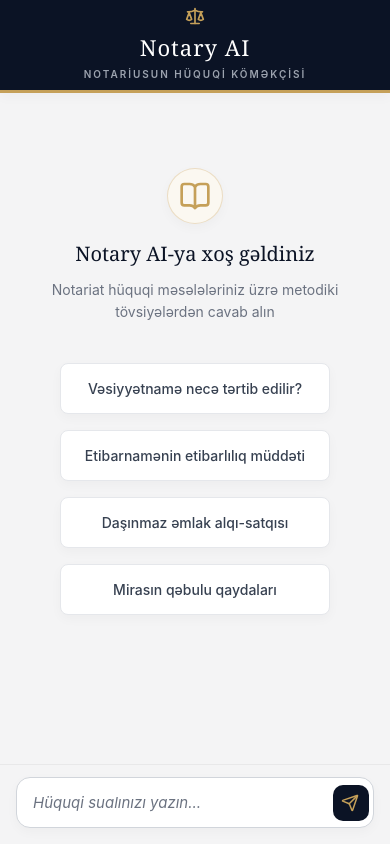
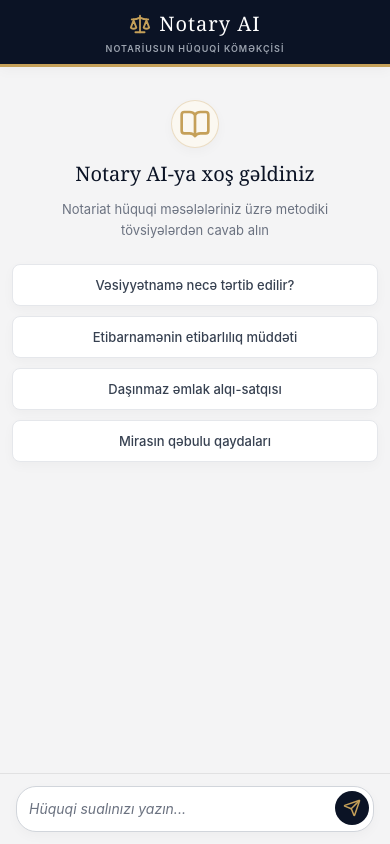
Before and after one commit to Ali-Abasqulizada/RAG_Bot, a Django app: template templates/web/index.html in a window 390 px wide. Run offline with Django 5.2, Linux system fonts and the light colour scheme; the template is opened without the code that fills it, so the values that code supplies are empty.

Commit message:
responsive design changes

```diff
--- a/static/css/style.css
+++ b/static/css/style.css
@@ -26,23 +26,28 @@
     box-sizing: border-box;
 }
 
-body {
+/* Fix 100vh issue on mobile browsers (Safari/Chrome) */
+html, body {
     margin: 0;
     padding: 0;
-    height: 100vh;
+    height: 100%;
+    height: 100dvh;
+    overflow: hidden;
+}
+
+body {
     display: flex;
     flex-direction: column;
     background-color: var(--bg-page);
     font-family: var(--font-sans);
     color: var(--text-body);
-    overflow: hidden;
 }
 
 .top-header {
     display: flex;
     justify-content: center;
     align-items: center;
-    padding: 0px 0px 10px 0px;
+    padding: 10px 0;
     background: var(--brand-primary);
     border-bottom: 3px solid var(--brand-accent);
     z-index: 10;
@@ -69,12 +74,9 @@ body {
 .logo-icon {
     background: transparent;
     color: var(--brand-accent);
-    width: 32px;
-    height: 32px;
     display: flex;
     align-items: center;
     justify-content: center;
-    border-radius: 4px;
 }
 
 .logo-subtitle {
@@ -89,6 +91,7 @@ body {
 .chat-container {
     flex: 1;
     overflow-y: auto;
+    -webkit-overflow-scrolling: touch;
     padding: 50px 20px 20px 20px;
     display: flex;
     flex-direction: column;
@@ -370,15 +375,18 @@ body {
     z-index: 9999;
 }
 
+/* Fixed footer with safe area support for modern smartphones */
 .input-footer {
     background: var(--bg-page);
-    border-top: 1px solid rgba(0, 0, 0, 0.05);
+    border-top: 1px solid rgba(0, 0, 0, 0.08);
     padding: 20px;
+    padding-bottom: max(20px, env(safe-area-inset-bottom));
     display: flex;
     flex-direction: column;
     align-items: center;
     position: relative;
     z-index: 100;
+    flex-shrink: 0;
 }
 
 .input-box {
@@ -408,7 +416,7 @@ body {
     font-size: 15px;
     font-family: var(--font-sans);
     resize: none;
-    max-height: 150px;
+    max-height: 120px;
     overflow-y: auto;
     padding: 10px 0;
     line-height: 1.4;
@@ -507,106 +481,150 @@ body {
     animation-delay: -0.16s;
 }
 
+@keyframes fadeIn {
+    from { opacity: 0; }
+    to { opacity: 1; }
+}
+
+@keyframes slideUp {
+    from { opacity: 0; transform: translateY(15px); }
+    to { opacity: 1; transform: translateY(0); }
+}
+
+@keyframes slideIn {
+    from { opacity: 0; transform: translateX(30px); }
+    to { opacity: 1; transform: translateX(0); }
+}
+
 @keyframes pulse {
-
-    0%,
-    80%,
-    100% {
+    0%, 80%, 100% {
         transform: scale(0.4);
         opacity: 0.3;
     }
-
     40% {
         transform: scale(1);
         opacity: 1;
     }
 }
 
+/* --- Mobile Responsiveness --- */
 @media (max-width: 768px) {
+    .top-header {
+        padding: 10px 16px;
+    }
+
     .logo-title {
-        font-size: 22px;
+        font-size: 20px;
+        gap: 8px;
     }
 
     .logo-subtitle {
-        font-size: 10px;
+        font-size: 9px;
+        letter-spacing: 1px;
     }
 
     .chat-container {
-        padding: 24px 16px 20px 16px;
+        padding: 16px 12px 12px 12px;
+    }
+
+    .welcome-screen {
+        margin-top: 2vh;
     }
 
     .welcome-title {
-        font-size: 22px;
+        font-size: 20px;
     }
 
     .welcome-icon {
-        width: 56px;
-        height: 56px;
-        margin-bottom: 16px;
+        width: 48px;
+        height: 48px;
+        margin-bottom: 12px;
     }
 
     .welcome-subtitle {
-        font-size: 14px;
+        font-size: 13px;
+        margin-bottom: 24px;
         padding: 0 10px;
     }
 
     .chips-grid {
         grid-template-columns: 1fr;
+        gap: 10px;
+        width: 100%;
+    }
+
+    .chip {
+        padding: 12px 16px;
+        font-size: 13px;
+    }
+
+    .message-row.user {
+        gap: 8px;
     }
 
     .message-row.user .bubble {
-        max-width: 90%;
-        padding: 12px 18px;
+        max-width: 85%;
+        padding: 12px 16px;
+        font-size: 14px;
     }
 
     .message-row.bot {
-        gap: 12px;
+        gap: 10px;
     }
 
     .avatar {
         width: 32px;
         height: 32px;
         font-size: 13px;
+        margin-left: 0 !important;
     }
 
     .bot-bubble-card {
-        padding: 20px;
+        padding: 16px;
+        font-size: 14px;
     }
 
     .bot-flex-container {
         flex-direction: column;
-        gap: 16px;
+        gap: 12px;
     }
 
     .inline-viewer {
         width: 100%;
-        height: 50vh;
+        height: 45vh;
         position: relative;
         top: 0;
     }
 
     .source-row {
-        flex-direction: column;
-        align-items: flex-start;
-        gap: 8px;
+        flex-direction: row;
+        align-items: center;
+        gap: 10px;
     }
 
     .source-text {
-        font-size: 14px;
-        line-height: 1.5;
+        font-size: 13px;
     }
 
     .input-footer {
-        padding: 12px 16px 16px 16px;
+        padding: 12px 16px;
+        padding-bottom: max(12px, env(safe-area-inset-bottom));
     }
 
     .input-box {
-        padding: 4px 4px 4px 16px;
+        padding: 4px 4px 4px 12px;
+        border-radius: 20px;
+    }
+
+    .input-box textarea {
+        font-size: 14px;
+        padding: 8px 0;
     }
 
     .send-btn {
-        width: 36px;
-        height: 36px;
+        width: 34px;
+        height: 34px;
+        border-radius: 50%;
     }
 }
 
--- a/templates/web/index.html
+++ b/templates/web/index.html
@@ -4,19 +4,20 @@
 
 <head>
     <meta charset="UTF-8">
-    <meta name="viewport" content="width=device-width, initial-scale=1.0">
+    <meta name="viewport" content="width=device-width, initial-scale=1.0, maximum-scale=1.0, user-scalable=no, viewport-fit=cover">
     <title>Notary AI - Qanunvericilik</title>
     <link rel="stylesheet" href="{% static 'css/style.css' %}">
     <script src="https://unpkg.com/lucide@latest"></script>
-
 </head>
 
 <body>
 
     <header class="top-header">
         <div class="logo-container">
-            <div class="logo-icon"><i data-lucide="scale" style="width: 20px; height: 20px;"></i></div>
-            <div class="logo-title">Notary AI</div>
+            <div class="logo-title">
+                <span class="logo-icon"><i data-lucide="scale" style="width: 22px; height: 22px;"></i></span>
+                Notary AI
+            </div>
             <div class="logo-subtitle">Notariusun hüquqi köməkçisi</div>
         </div>
     </header>
@@ -30,14 +31,10 @@
                 <div class="welcome-subtitle">Notariat hüquqi məsələləriniz üzrə metodiki tövsiyələrdən cavab alın</div>
 
                 <div class="chips-grid">
-                    <div class="chip" onclick="setInput('Vəsiyyətnamə necə tərtib edilir?')">Vəsiyyətnamə necə tərtib
-                        edilir?</div>
-                    <div class="chip" onclick="setInput('Etibarnamənin etibarlılıq müddəti nə qədərdir?')">Etibarnamənin
-                        etibarlılıq müddəti</div>
-                    <div class="chip" onclick="setInput('Daşınmaz əmlak alqı-satqısı qaydaları')">Daşınmaz əmlak
-                        alqı-satqısı</div>
-                    <div class="chip" onclick="setInput('Mirasın qəbulu və rədd edilməsi qaydaları')">Mirasın qəbulu
-                        qaydaları</div>
+                    <div class="chip" onclick="setInput('Vəsiyyətnamə necə tərtib edilir?')">Vəsiyyətnamə necə tərtib edilir?</div>
+                    <div class="chip" onclick="setInput('Etibarnamənin etibarlılıq müddəti nə qədərdir?')">Etibarnamənin etibarlılıq müddəti</div>
+                    <div class="chip" onclick="setInput('Daşınmaz əmlak alqı-satqısı qaydaları')">Daşınmaz əmlak alqı-satqısı</div>
+                    <div class="chip" onclick="setInput('Mirasın qəbulu və rədd edilməsi qaydaları')">Mirasın qəbulu qaydaları</div>
                 </div>
             </div>
 
@@ -46,9 +43,10 @@
 
     <footer class="input-footer">
         <div class="input-box">
-            <textarea id="user-input" placeholder="Hüquqi sualınızı yazın..." rows="1"></textarea>
-            <button class="send-btn" id="send-btn"><i data-lucide="send"
-                    style="width: 18px; margin-left: -2px;"></i></button>
+            <textarea id="user-input" placeholder="Hüquqi sualınızı yazın..." rows="1" enterkeyhint="send"></textarea>
+            <button class="send-btn" id="send-btn" aria-label="Göndər">
+                <i data-lucide="send" style="width: 18px; height: 18px;"></i>
+            </button>
         </div>
     </footer>
 
@@ -61,10 +59,10 @@
         const sendBtn = document.getElementById('send-btn');
         const chatScroll = document.getElementById('chat-scroll');
 
-        // Auto-resize textarea logic
+        // Auto-resize textarea logic with scroll height tracking
         userInput.addEventListener('input', function () {
             this.style.height = 'auto';
-            this.style.height = (this.scrollHeight) + 'px';
+            this.style.height = Math.min(this.scrollHeight, 120) + 'px';
         });
 
         function setInput(text) {
@@ -87,7 +85,6 @@
             const botContainer = appendBotSkeleton();
 
             try {
-                // DOĞRU: Lokal URL silindi, birbaşa nisbi yol yazıldı
                 const response = await fetch('/api/ask/', {
                     method: 'POST',
                     headers: { 'Content-Type': 'application/json' },
@@ -104,11 +101,11 @@
                     if (timeMatch) {
                         fillBotMessage(botContainer, `⏳ Gündəlik limit aşıldı. Zəhmət olmasa ${timeMatch[1]} gözləyin.`);
                     } else {
-                        fillBotMessage(botContainer, `Xəta: ${data.error}`);
+                        fillBotMessage(botContainer, `Xəta: ${data.error || 'Server xətası baş verdi.'}`);
                     }
                 }
             } catch (error) {
-                fillBotMessage(botContainer, "Bağlantı xətası. Django serverinin aktiv olduğuna əmin olun.");
+                fillBotMessage(botContainer, "Bağlantı xətası. Serverlə əlaqə saxlanıla bilmədi.");
             } finally {
                 toggleInput(true);
             }
@@ -117,13 +114,13 @@
         function toggleInput(enabled) {
             userInput.disabled = !enabled;
             sendBtn.disabled = !enabled;
-            if (enabled) userInput.focus();
+            if (enabled && window.innerWidth > 768) userInput.focus();
         }
 
         function appendUserMessage(text) {
             const row = document.createElement('div');
             row.className = 'message-row user';
-            row.innerHTML = `<div class="bubble">${text}</div><div class="avatar user" style="margin-left: 16px;">S</div>`;
+            row.innerHTML = `<div class="bubble">${escapeHtml(text)}</div><div class="avatar user">S</div>`;
             chatWrapper.appendChild(row);
             scrollToBottom();
         }
@@ -174,7 +171,7 @@
             if (sources && sources.length > 0 && !isNoInfo) {
                 sourcesSection.style.display = 'block';
                 sources.forEach(src => {
-                    const cleanFileName = src.source.split('\\').pop().replace('.pdf', '');
+                    const cleanFileName = src.source.split(/[\\/]/).pop().replace('.pdf', '');
 
                     let badgeText = "Sənəd";
                     let displayText = cleanFileName;
@@ -201,12 +198,11 @@
         async function openInlineViewer(viewerEl, docName, page) {
             viewerEl.classList.add('active');
 
-            const fileName = docName.split('\\').pop();
+            const fileName = docName.split(/[\\/]/).pop();
             const bodyEl = viewerEl.querySelector('.v-body');
             const closeBtn = viewerEl.querySelector('.btn-close');
             const enlargeBtn = viewerEl.querySelector('.btn-enlarge');
 
-            // DOĞRU: İframe üçün də lokal URL təmizləndi
             const baseUrl = `/documents/${encodeURIComponent(fileName)}#page=${page}&view=FitH`;
 
             closeBtn.onclick = () => {
@@ -235,6 +231,12 @@
             chatScroll.scrollTop = chatScroll.scrollHeight;
         }
 
+        function escapeHtml(string) {
+            return String(string).replace(/[&<>"']/g, function (s) {
+                return { '&': '&amp;', '<': '&lt;', '>': '&gt;', '"': '&quot;', "'": '&#39;' }[s];
+            });
+        }
+
         sendBtn.addEventListener('click', sendMessage);
 
         userInput.addEventListener('keydown', e => {
```
Also changed, not shown: other parts of static/css/style.css (+2 -38 lines), api/create.py (+78 -25 lines), README.md.
